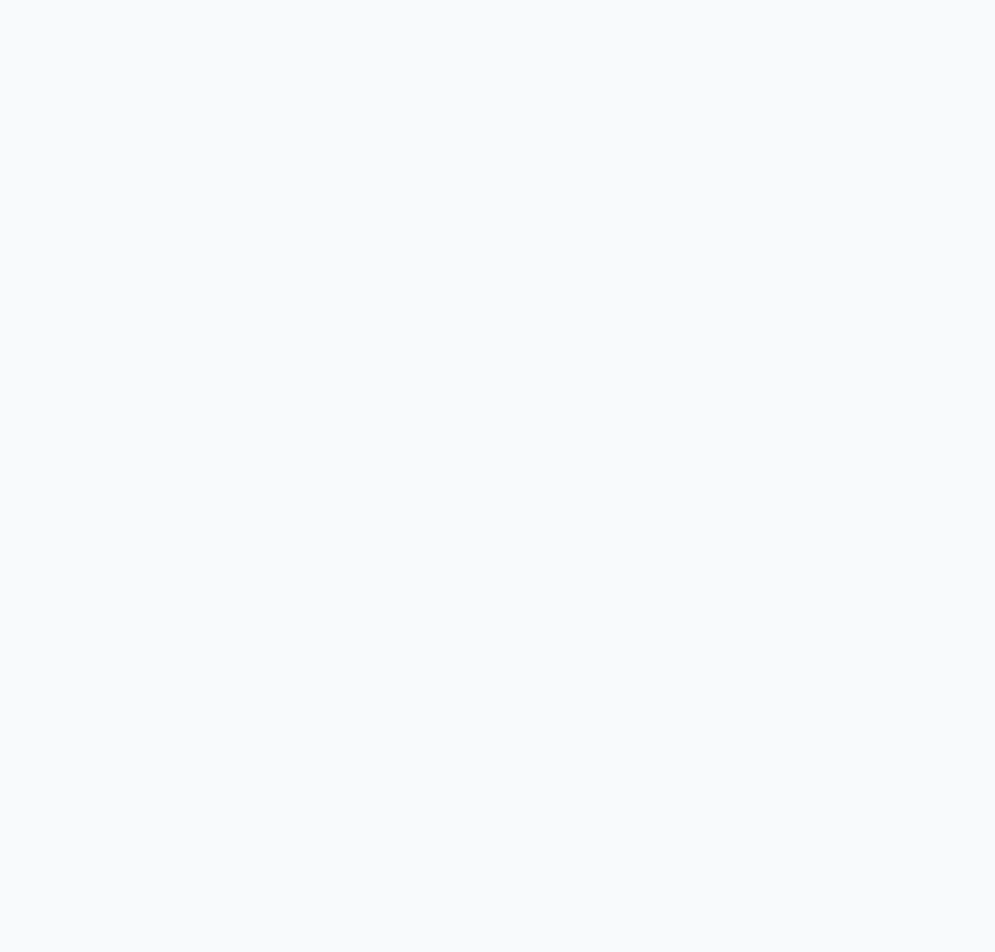
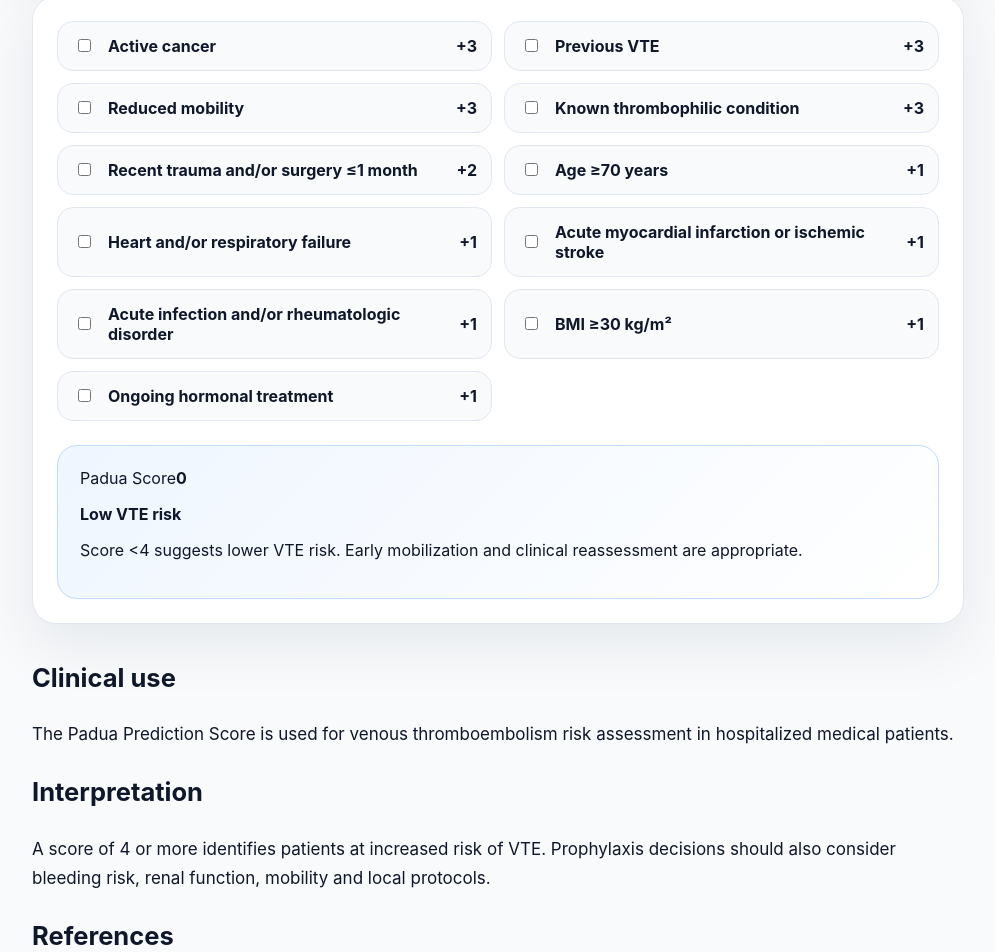
Before and after one commit to brsbyrm/meddoq, a Next.js app: page /calculators/padua-score in a window 1280 px wide. Shown: the part 330-1282 px from the top of the page, without its empty margins (142-1137 px from the left). Before the commit the page ends 800 px from the top, so only its background shows below. Built offline with nearby package versions, Linux system fonts and the light colour scheme.

Commit message:
Add functional Padua prediction score

```diff
--- a/app/calculators/padua-score/page.js
+++ b/app/calculators/padua-score/page.js
@@ -1,12 +1,98 @@
-export const metadata = {
-  title: "Padua Prediction Score | Meddoq",
-};
+"use client";
+
+import { useMemo, useState } from "react";
+
+const factors = [
+  { id: "activeCancer", label: "Active cancer", points: 3 },
+  { id: "previousVTE", label: "Previous VTE", points: 3 },
+  { id: "reducedMobility", label: "Reduced mobility", points: 3 },
+  { id: "thrombophilia", label: "Known thrombophilic condition", points: 3 },
+  { id: "recentTraumaSurgery", label: "Recent trauma and/or surgery ≤1 month", points: 2 },
+  { id: "age70", label: "Age ≥70 years", points: 1 },
+  { id: "heartRespFailure", label: "Heart and/or respiratory failure", points: 1 },
+  { id: "miStroke", label: "Acute myocardial infarction or ischemic stroke", points: 1 },
+  { id: "infectionRheum", label: "Acute infection and/or rheumatologic disorder", points: 1 },
+  { id: "bmi30", label: "BMI ≥30 kg/m²", points: 1 },
+  { id: "hormonal", label: "Ongoing hormonal treatment", points: 1 },
+];
 
 export default function Page() {
+  const [selected, setSelected] = useState({});
+
+  const score = useMemo(
+    () => factors.reduce((sum, f) => sum + (selected[f.id] ? f.points : 0), 0),
+    [selected]
+  );
+
+  const highRisk = score >= 4;
+
   return (
-    <main style={{maxWidth:900,margin:"40px auto",padding:24}}>
-      <h1>Padua Prediction Score</h1>
-      <p>Coming soon...</p>
+    <main style={styles.main}>
+      <a href="/" style={styles.back}>← Back to Meddoq</a>
+
+      <section style={styles.hero}>
+        <p style={styles.kicker}>Perioperative Calculator</p>
+        <h1>Padua Prediction Score</h1>
+        <p>Estimate venous thromboembolism risk in hospitalized medical patients.</p>
+      </section>
+
+      <section style={styles.card}>
+        <div style={styles.grid}>
+          {factors.map((factor) => (
+            <label key={factor.id} style={styles.factor}>
+              <input
+                type="checkbox"
+                checked={!!selected[factor.id]}
+                onChange={(e) =>
+                  setSelected((prev) => ({ ...prev, [factor.id]: e.target.checked }))
+                }
+              />
+              <span>{factor.label}</span>
+              <b>+{factor.points}</b>
+            </label>
+          ))}
+        </div>
+
+        <div style={styles.result}>
+          <span>Padua Score</span>
+          <strong>{score}</strong>
+          <p><b>{highRisk ? "High VTE risk" : "Low VTE risk"}</b></p>
+          <p>
+            {highRisk
+              ? "Score ≥4 suggests high VTE risk. Pharmacologic prophylaxis should be considered if bleeding risk is acceptable."
+              : "Score <4 suggests lower VTE risk. Early mobilization and clinical reassessment are appropriate."}
+          </p>
+        </div>
+      </section>
+
+      <section style={styles.content}>
+        <h2>Clinical use</h2>
+        <p>
+          The Padua Prediction Score is used for venous thromboembolism risk assessment in
+          hospitalized medical patients.
+        </p>
+
+        <h2>Interpretation</h2>
+        <p>
+          A score of 4 or more identifies patients at increased risk of VTE. Prophylaxis decisions
+          should also consider bleeding risk, renal function, mobility and local protocols.
+        </p>
+
+        <h2>References</h2>
+        <p>Barbar S et al. J Thromb Haemost. 2010.</p>
+      </section>
     </main>
   );
 }
+
+const styles = {
+  main: { maxWidth: 980, margin: "0 auto", padding: 24, fontFamily: "Inter, system-ui, sans-serif", color: "#0f172a" },
+  back: { color: "#2563eb", fontWeight: 800, textDecoration: "none" },
+  hero: { marginTop: 32, background: "linear-gradient(135deg,#ffffff,#eff6ff)", border: "1px solid #dbeafe", borderRadius: 28, padding: "clamp(26px,5vw,46px)", boxShadow: "0 24px 70px rgba(15,23,42,0.08)" },
+  kicker: { color: "#2563eb", fontWeight: 900, textTransform: "uppercase", letterSpacing: "0.12em", fontSize: 12 },
+  card: { marginTop: 24, background: "#ffffff", border: "1px solid #e2e8f0", borderRadius: 24, padding: 24, boxShadow: "0 20px 60px rgba(15,23,42,0.08)" },
+  grid: { display: "grid", gridTemplateColumns: "repeat(auto-fit, minmax(min(100%, 320px), 1fr))", gap: 12 },
+  factor: { display: "grid", gridTemplateColumns: "24px 1fr auto", gap: 12, alignItems: "center", background: "#f8fafc", border: "1px solid #e2e8f0", borderRadius: 16, padding: 14, cursor: "pointer", fontWeight: 750 },
+  result: { marginTop: 24, background: "linear-gradient(135deg,#eff6ff,#ffffff)", border: "1px solid #bfdbfe", borderRadius: 20, padding: 22 },
+  content: { marginTop: 32, lineHeight: 1.7, fontSize: 17 },
+};
```
Also changed, not shown: app/data/calculators.js (+8 -0 lines).
